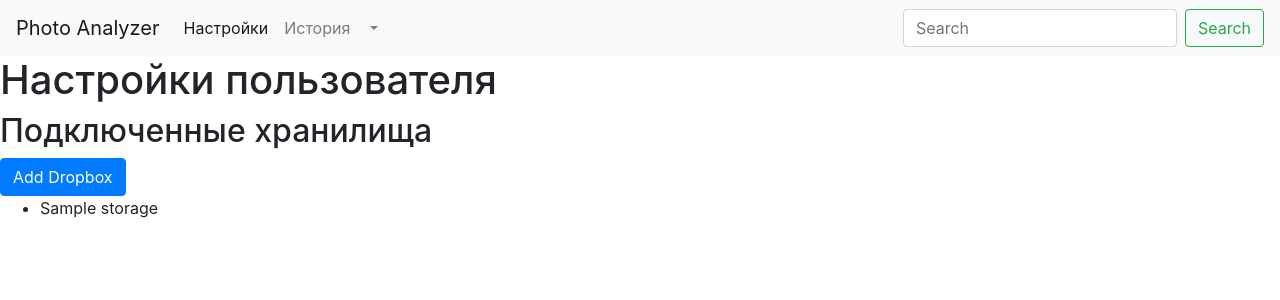
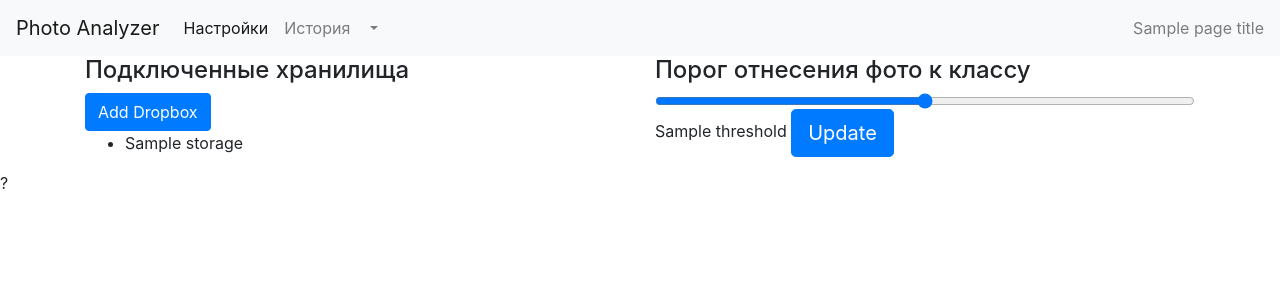
Before and after one commit to VarlamovGeorge/LP_PhotoAnalyzer, a Flask app: template webapp/webapp/templates/settings/index.html in a window 1280 px wide. Shown: the top 300 px of the page. Run offline with Flask 2, Linux system fonts and the light colour scheme; the template is opened without the code that fills it: most values are stand-ins (such as "Sample title", 1, 10 or a date in 2020); parts of the project's set-up code (start-up, migrations or seed data) failed here and were passed over; some libraries are stand-ins or nearby versions.

Commit message:
Во вкладке Настроки добавлен слайдер для указания порога отнесения фотографии к классу (classification_threshold). При изменении порога данные обновляются в БД

```diff
--- a/webapp/webapp/static/ph.js
+++ b/webapp/webapp/static/ph.js
@@ -14,7 +14,7 @@ $(function() {
       end_date: $('input[id="end_date"]').val()
     }, function(data) {
       if ( String(data.result)=="error" ){
-        $("#result").text("Ошибка получения данных из БД");
+        $("#result").text("Ошибка получения данных из БД. Возможно не задан порог отнесения к классу (см. Настройки)");
       } else {
         $("#result").text(data.result);
         $('#scroll-group').html(data.result);
--- /dev/null
+++ b/webapp/webapp/static/th.js
@@ -0,0 +1,14 @@
+$(function() {
+  $('a#upd').bind('click', function() {
+    $.getJSON($SCRIPT_ROOT + '/settings/update_threshold', {
+      threshold: $('input[id="formControlRange"]').val(),
+    }, function(data) {
+      if ( String(data.result)=="error" ){
+        $("#result").text("Ошибка получения данных из БД");
+      } else {
+        $("#result").text(data.result);
+      };
+    });
+    return false;
+  });
+});
--- a/webapp/webapp/templates/base.html
+++ b/webapp/webapp/templates/base.html
@@ -37,10 +37,13 @@
             </div>
           </li>
         </ul>
-        <form class="form-inline my-2 my-lg-0">
+        <span class="navbar-text">
+          {{ page_title }}
+        </span>
+        <!--form class="form-inline my-2 my-lg-0">
           <input class="form-control mr-sm-2" type="search" placeholder="Search" aria-label="Search">
           <button class="btn btn-outline-success my-2 my-sm-0" type="submit">Search</button>
-        </form>
+        </form-->
       </div>
     </nav>
 
--- a/webapp/webapp/templates/index.html
+++ b/webapp/webapp/templates/index.html
@@ -112,5 +112,5 @@
     </ul>
   </div>
 </div> <!--Container -->
-<span id="result">?</span>
+<!--span id="result">?</span-->
 {% endblock %}
--- a/webapp/webapp/templates/settings/index.html
+++ b/webapp/webapp/templates/settings/index.html
@@ -1,14 +1,29 @@
 {% extends 'base.html' %}
 
 {% block body_content %}
-<h1>Настройки пользователя</h1>
-
-
-<h2>Подключенные хранилища</h2>
+<div class='container'>
+	<script type=text/javascript>
+    $SCRIPT_ROOT = {{ request.script_root|tojson|safe }};
+  </script>
+  <script type=text/javascript src="{{ url_for('static', filename='th.js') }}"></script>
+	<div class='row'>
+		<div class='col-6'>
+			<h4>Подключенные хранилища</h4>
 			<a href="{{ url_for('settings.dropbox_auth_start') }}" class="btn btn-primary">Add Dropbox</a><br>
 			<ul>
 				{% for storage in context.storages %}
 				<li>{{ storage.name }}</li>
 				{% endfor %}
 			</ul>
+		</div>
+		<div class='col-6'>
+			<h4>Порог отнесения фото к классу</h4>
+			<input type="range" class="form-control-range" id="formControlRange" min="0" max="100">
+			<a id="result">{{ context.threshold }}</a>
+			<!--button class="btn btn-primary btn-sm btn-block" id="" >Update</button-->
+			<a id="upd" class="btn btn-primary btn-lg" tabindex="-1" role="button" aria-disabled="true">Update</a>
+		</div>
+	</div>
+</div>
+<span id="result">?</span>
 {% endblock%}
```
Also changed, not shown: webapp/webapp/settings/views.py (+38 -4 lines), webapp/webapp/templates/settings/th.js (added, +14 -0 lines). Lines whose indentation alone changed are shown as unchanged.
